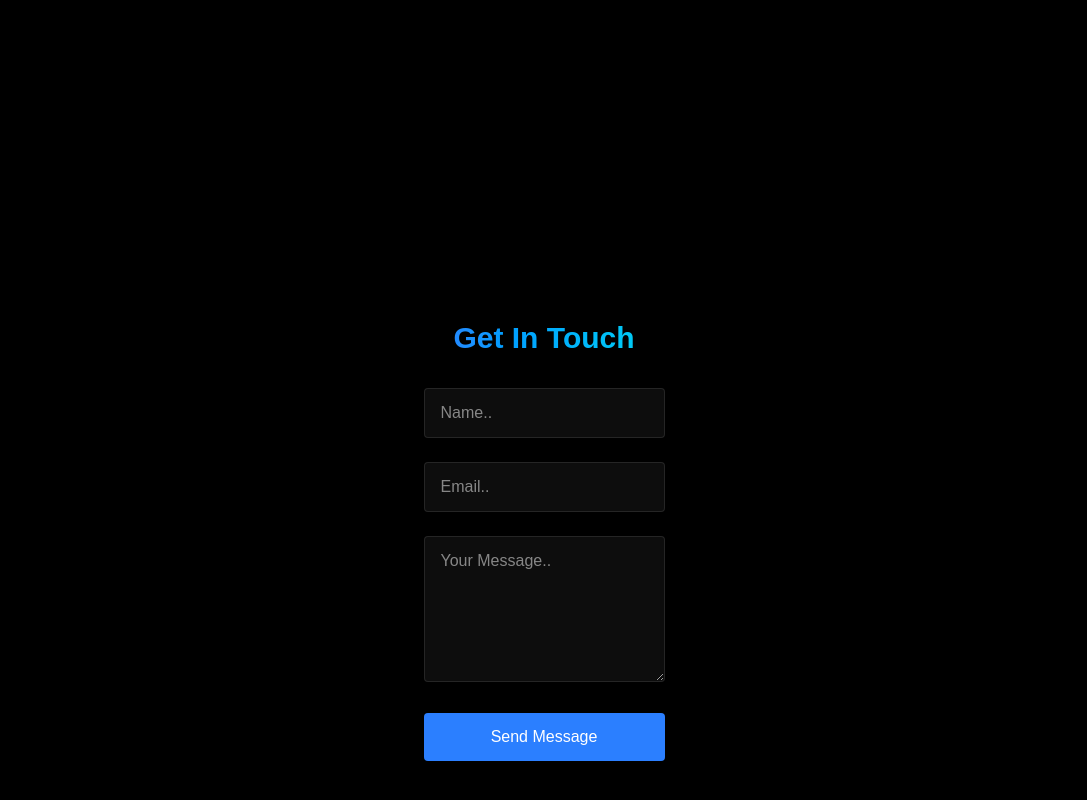
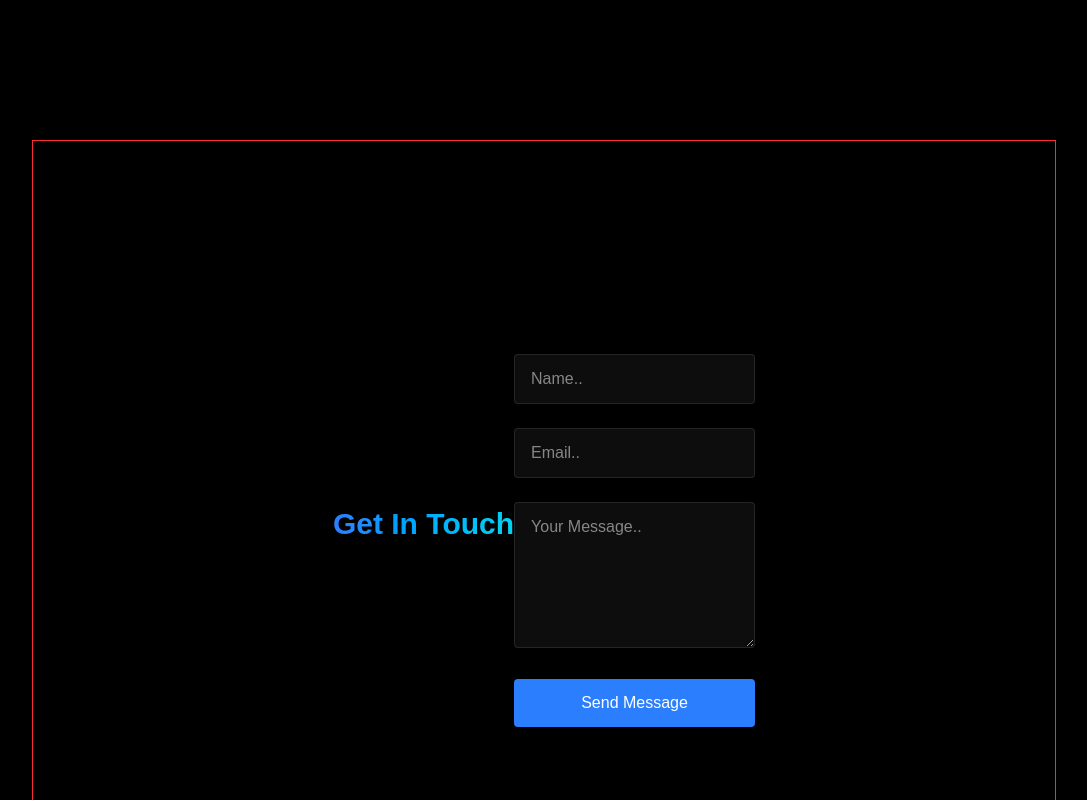
Before and after one commit to mubashir-jpg/portfolio, a React (Vite) app: page / in a window 1280 px wide. Shown: the part 2256-3056 px from the top of the page, without its empty margins (96-1183 px from the left). Built offline with nearby package versions, Linux system fonts and the light colour scheme.

Commit message:
fix: loader rm, form middled

```diff
--- a/src/App.jsx
+++ b/src/App.jsx
@@ -4,37 +4,32 @@ import './App.css';
 import { LoadingScreen } from './component/LoadingScreen';
 import { Navbar } from './component/section/Navbar';
 import { Mobilmenu } from './component/Mobilmenu';
-import {Home} from './component/section/Home'
-import {About} from './component/section/About'
-import {Project} from './component/section/Project'
+import { Home } from './component/section/Home'
+import { About } from './component/section/About'
+import { Project } from './component/section/Project'
 import { Conttact } from './component/section/Contact';
 
 function App() {
-  const [isloading, setisloading] = useState(false);
+  // const [isloading, setisloading] = useState(false);
   const [menuopen, setmenuopen] = useState(false);
 
   return (
-   <>
-{!isloading && <LoadingScreen oncomplete={()=> setisloading(true)}/>
-  }
+    <>
+      {/* {!isloading && <LoadingScreen oncomplete={()=> setisloading(true)}/> */}
 
-<div className={`min-h-screen transition=opacity duration-700 ${isloading ? "opacity-100": "opacity-0"} bg-black text-gray-100 `}>
- <Navbar menuopen={menuopen} setmenuopen={setmenuopen}/>
+      <div className={`min-h-screen transition=opacity duration-700`}>
+        <Navbar menuopen={menuopen} setmenuopen={setmenuopen} />
 
-<Mobilmenu menuopen={menuopen} setmenuopen={setmenuopen}/>
+        <Mobilmenu menuopen={menuopen} setmenuopen={setmenuopen} />
 
+        <Home />
+        <About />
+        <Project />
+        <Conttact />
 
+      </div>
 
-     <Home/>
-       <About/>
-       <Project/>
-       <Conttact/>
-
-
-
- </div>
-
-      </>
+    </>
   );
 }
 
--- a/src/component/section/Contact.jsx
+++ b/src/component/section/Contact.jsx
@@ -26,8 +26,8 @@ export const Conttact = () => {
     };
 
     return (
-        <section id="Contact" className="min-h-screen flex items-center justify-center py-20">
-            <div className="px-4">
+        <section id="Contact" className="max-w-5xl min-h-screen m-auto flex items-center justify-center py-20 border border-red-500">
+
                 <h2 className="text-3xl font-bold mb-8 bg-gradient-to-r from-blue-500 to-cyan-400 bg-clip-text text-transparent text-center">
                     Get In Touch
                 </h2>
@@ -75,7 +75,6 @@ export const Conttact = () => {
                         Send Message
                     </button>
                 </form>
-            </div>
         </section>
     );
 };
```
Also changed, not shown: src/component/LoadingScreen.jsx (+6 -6 lines), src/App.css (line endings or trailing spaces), 1 other file (tests, documents, lock files or other folders).
